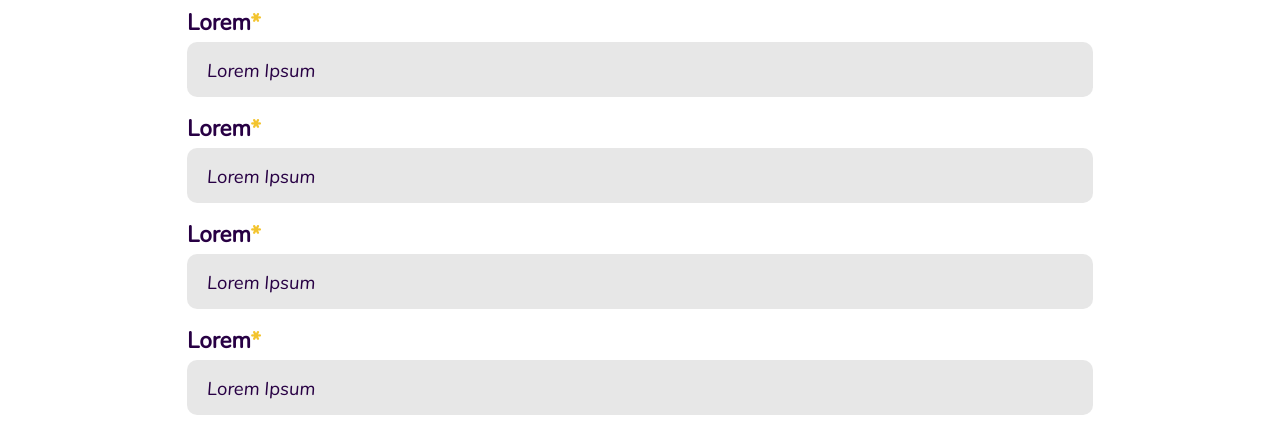
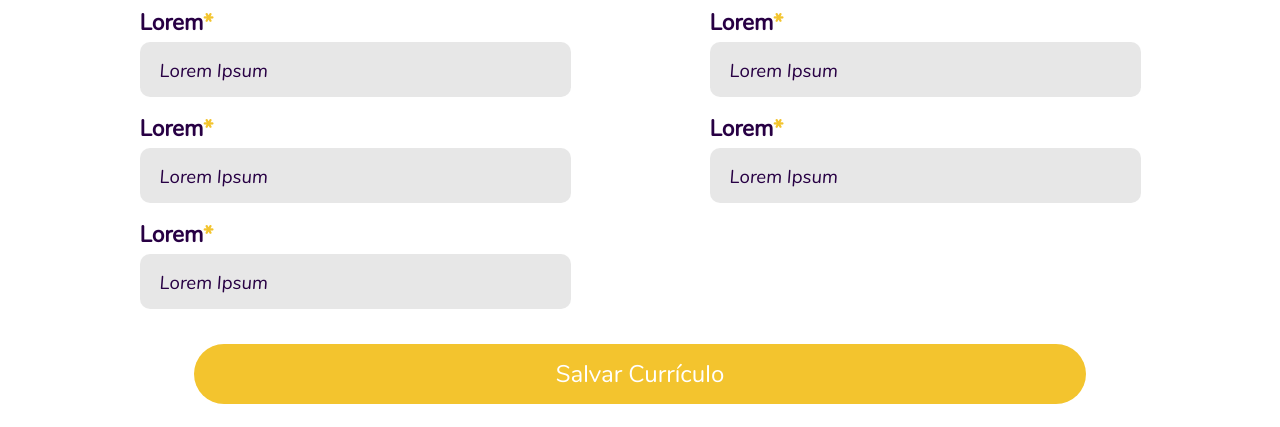
Before and after one commit to Lemos1347/Projeto3, a plain HTML site: page src/Frontend/view/createCurriculum.html in a window 1280 px wide. Shown: the part 167-594 px from the top of the page. Drawn offline with nearby package versions, Linux system fonts and the light colour scheme.

Commit message:
Att form responsive

```diff
--- a/src/Frontend/view/createCurriculum.html
+++ b/src/Frontend/view/createCurriculum.html
@@ -89,14 +89,14 @@
       </div>
     </div>
   </nav>
-
+  <!-- Form-->
   <main>
     <div class="container d-flex justify-content-center bodyCadastroCurriculo">
       <div class="row">
         <div class="col-12">
           <h1>Cadastro Currículo</h1>
         </div>
-        <div class="col-12 listaInputs">
+        <div class="col-sm-12 col-md-6 listaInputs">
           <div class="row inputDiv">
             <div class="col-10 ">
               <span class="textGeneralInput">Lorem<span class="neededInput">*</span></span>
@@ -106,7 +106,7 @@
             </div>
           </div>
         </div>
-        <div class="col-12 listaInputs">
+        <div class="col-sm-12 col-md-6 listaInputs">
           <div class="row inputDiv">
             <div class="col-10 ">
               <span class="textGeneralInput">Lorem<span class="neededInput">*</span></span>
@@ -116,7 +116,7 @@
             </div>
           </div>
         </div>
-        <div class="col-12 listaInputs">
+        <div class="col-sm-12 col-md-6 listaInputs">
           <div class="row inputDiv">
             <div class="col-10 ">
               <span class="textGeneralInput">Lorem<span class="neededInput">*</span></span>
@@ -126,7 +126,7 @@
             </div>
           </div>
         </div>
-        <div class="col-12 listaInputs">
+        <div class="col-sm-12 col-md-6 listaInputs">
           <div class="row inputDiv">
             <div class="col-10 ">
               <span class="textGeneralInput">Lorem<span class="neededInput">*</span></span>
@@ -136,7 +136,7 @@
             </div>
           </div>
         </div>
-        <div class="col-12 listaInputs">
+        <div class="col-sm-12 col-md-6 listaInputs">
           <div class="row inputDiv">
             <div class="col-10 ">
               <span class="textGeneralInput">Lorem<span class="neededInput">*</span></span>
```
